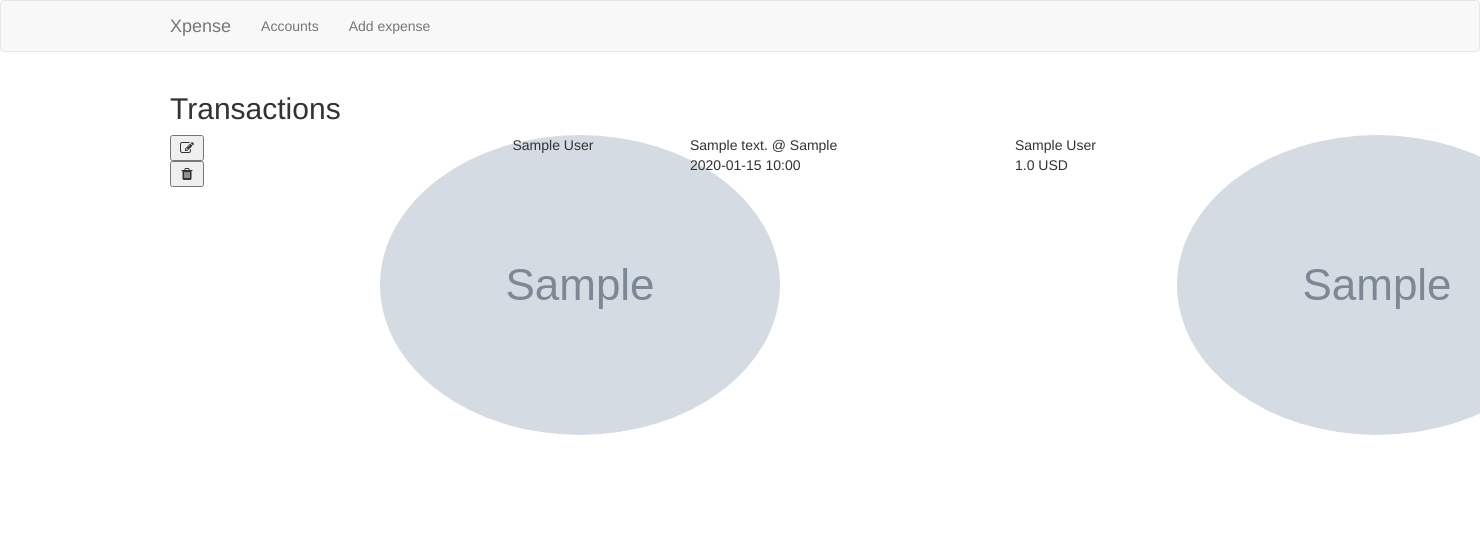
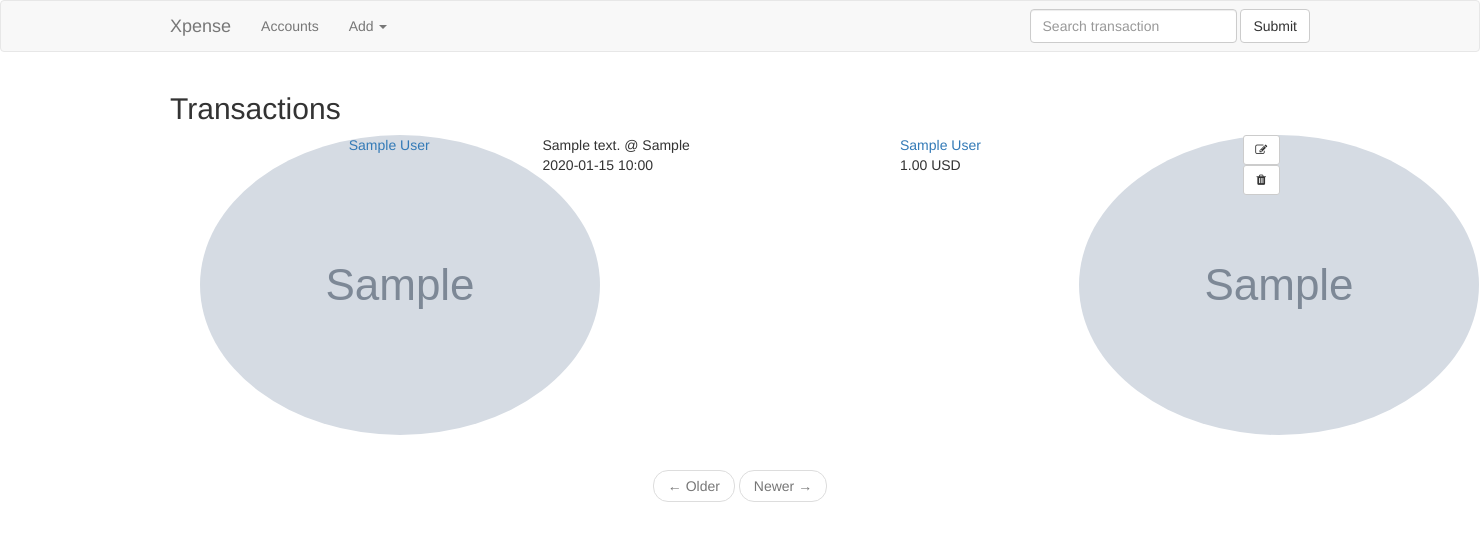
Before and after one commit to joao-borrego/xpense, a Flask app: page / in a window 1480 px wide; the page is wider, and only the part inside the window is pictured. Shown: the top 541 px of that part. Run offline with Flask 2, Linux system fonts and the light colour scheme; tables that the repository leaves empty hold one stand-in row (values such as "Sample post"); grey boxes marked "Sample" are stand-in pictures; some libraries are stand-ins or nearby versions.

Commit message:
Add account view; delete transaction
Add views for checking account balance and how much was spent in the
current month.
Added forms to add income and transfer transactions.
Improved overall layout and structure.
Added sample csv import file with example transaction data
Improve README

```diff
--- a/app/main/forms.py
+++ b/app/main/forms.py
@@ -1,5 +1,9 @@
 from flask_wtf import FlaskForm
-from wtforms import SelectField, DecimalField, StringField, TextAreaField, SubmitField, DateTimeField
+from wtforms import SelectField, DecimalField, StringField, TextAreaField, SubmitField, DateTimeField, HiddenField
+
+
+class EmptyForm(FlaskForm):
+    submit = SubmitField('Submit')
 
 
 class AddExpenseForm(FlaskForm):
@@ -11,3 +15,24 @@ class AddExpenseForm(FlaskForm):
     where = StringField('Where')
     datetime = DateTimeField('When', format='%Y/%m/%d %H:%M:%S')
     submit = SubmitField('Add Expense')
+
+
+class AddTransferForm(FlaskForm):
+    src_account = SelectField('Source Account')
+    dest_account = SelectField('Destination Account')
+    value_src = DecimalField('Source value')
+    value_dest = DecimalField('Destination value')
+    description = TextAreaField('Description')
+    where = StringField('Where')
+    datetime = DateTimeField('When', format='%Y/%m/%d %H:%M:%S')
+    submit = SubmitField('Add Transfer')
+
+
+class AddIncomeForm(FlaskForm):
+    dest_account = SelectField('Destination Account')
+    value_src = DecimalField('Source value')
+    value_dest = DecimalField('Destination value')
+    description = TextAreaField('Description')
+    where = StringField('Where')
+    datetime = DateTimeField('When', format='%Y/%m/%d %H:%M:%S')
+    submit = SubmitField('Add Transfer')
--- a/app/main/routes.py
+++ b/app/main/routes.py
@@ -1,11 +1,10 @@
-from datetime import datetime
 from typing import List
 
 from flask import render_template, request, url_for, current_app, redirect
 
 from app import db
 from app.main import bp
-from app.main.forms import AddExpenseForm
+from app.main.forms import AddExpenseForm, AddTransferForm, AddIncomeForm, EmptyForm
 from app.models import Account, Transaction, TransactionType
 
 
@@ -20,6 +19,7 @@ def get_all_categories() -> List[Account]:
 @bp.route('/')
 @bp.route('/index')
 def index():
+    form = EmptyForm()
     page = request.args.get('page', 1, type=int)
     transactions = Transaction.query.order_by(Transaction.datetime.desc()).paginate(
         page, current_app.config['TRANSACTIONS_PER_PAGE'], False)
@@ -28,7 +28,7 @@ def index():
     prev_url = url_for('main.index', page=transactions.prev_num) \
         if transactions.has_prev else None
     return render_template('index.html', title='Home', transactions=transactions.items,
-                           next_url=next_url, prev_url=prev_url)
+                           next_url=next_url, prev_url=prev_url, form=form)
 
 
 @bp.route('/accounts')
@@ -36,6 +36,13 @@ def view_accounts():
     accounts = get_all_accounts()
     categories = get_all_categories()
     return render_template('accounts.html', title='Accounts', accounts=accounts, categories=categories)
+
+
+@bp.route('/account/<id>')
+def view_account(id):
+    account = Account.query.filter_by(id=id).first()
+    transactions = account.transactions_cur_month()
+    return render_template('account.html', title='Account', account=account, transactions=transactions)
 
 
 @bp.route('/add/expense', methods=['GET', 'POST'])
@@ -62,3 +69,70 @@ def add_expense():
     form.src_account.data = accounts[0].name
     form.dest_account.data = categories[0].name
     return render_template('add_expense.html', title='Add expense', form=form)
+
+
+@bp.route('/add/transfer', methods=['GET', 'POST'])
+def add_transfer():
+    form = AddTransferForm()
+    accounts = get_all_accounts()
+    categories = get_all_categories()
+    form.src_account.choices = form.dest_account.choices = [a.name for a in accounts]
+
+    if form.validate_on_submit():
+        src_account = Account.query.filter_by(name=form.src_account.data).first()
+        dest_account = Account.query.filter_by(name=form.dest_account.data).first()
+        transaction = Transaction(
+            type=TransactionType.transfer, datetime=form.datetime.data,
+            value_src=float(form.value_src.data), currency_src=src_account.currency,
+            value_dest=float(form.value_dest.data), currency_dest=dest_account.currency,
+            description=form.description.data, where=form.where.data
+        )
+        src_account.add_transaction(transaction=transaction, dest_account=dest_account)
+        db.session.commit()
+        return redirect(url_for('main.index'))
+
+    form.src_account.data = accounts[0].name
+    form.dest_account.data = categories[0].name
+    return render_template('add_transfer.html', title='Add expense', form=form)
+
+
+@bp.route('/add/income', methods=['GET', 'POST'])
+def add_income():
+    form = AddIncomeForm()
+    accounts = get_all_accounts()
+    form.dest_account.choices = [a.name for a in accounts]
+
+    if form.validate_on_submit():
+        dest_account = Account.query.filter_by(name=form.dest_account.data).first()
+        transaction = Transaction(
+            type=TransactionType.income, datetime=form.datetime.data,
+            value_src=float(form.value_src.data), currency_src=dest_account.currency,
+            value_dest=float(form.value_dest.data), currency_dest=dest_account.currency,
+            description=form.description.data, where=form.where.data
+        )
+        dest_account.add_transaction(transaction=transaction)
+        db.session.commit()
+        return redirect(url_for('main.index'))
+
+    form.dest_account.data = accounts[0].name
+    return render_template('add_income.html', title='Add expense', form=form)
+
+
+@bp.route('/transaction/remove/<id>', methods=['POST'])
+def remove_transaction(id):
+    form = EmptyForm()
+    if form.validate_on_submit():
+        transaction = Transaction.query.filter_by(id=id).first()
+        if not transaction:
+            return redirect(url_for('main.index'))
+        if transaction.type == TransactionType.income:
+            transaction.dest_account.remove_transaction(transaction)
+        else:
+            transaction.src_account.remove_transaction(transaction)
+
+    return redirect(url_for('main.index'))
+
+
+@bp.route('/transaction/edit/<id>', methods=['POST'])
+def edit_transaction(id):
+    return redirect(url_for('main.index'))
--- /dev/null
+++ b/app/static/css/main.css
@@ -0,0 +1,11 @@
+/*
+ * Coloured labels for account balance
+ */
+
+.pos-value {
+    color: red;
+}
+
+.neg-value {
+    color: green;
+}
--- a/app/templates/_transaction.html
+++ b/app/templates/_transaction.html
@@ -4,57 +4,69 @@ Arguments
 #}
 
 <div class="row" id="transaction-list-item">
-    <div class="col-sm-2 actions">
-        <button class="action-btn"><i class="fa fa-edit fa-fw"></i></button>
-        <br>
-        <button class="action-btn"><i class="fa fa-trash fa-fw"></i></button>
-    </div>
-    <div class="col-sm-10 transaction">
-        <div class="row">
-            <div class="col-sm-4 src_account">
+    <div class="col-xs-11 transaction">
+        <div class="row form-group">
+            <div class="col-xs-4 src_account">
                 {% with account=transaction.src_account %}
-                <div class="col-sm-6 account-icon">
+                <div class="col-xs-6 account-icon">
                     {% if account %}
                     <img src="{{ account.get_icon() }}" style="border-radius: 50%">
                     {% else %}
-                    [No Icon]
+                    <img src="https://www.gravatar.com/avatar/34ae6773410925b4574e656be194f0ad?d=identicon&s=50"
+                         style="border-radius: 50%">
                     {% endif %}
                 </div>
-                <div class="col-sm-6 account-name">
+                <div class="col-xs-6 account-name">
                     <div class="row">
-                        {% if account %} {{ account.name }}
-                        {% else %} Income
+                        {% if account %}
+                        <a href="{{ url_for('main.view_account', id=account.id) }}">{{ account.name }}</a>
+                        {% else %}
+                        Income
                         {% endif %}
                     </div>
                     <div class="row">
-                        {% if transaction.currency_src != transaction.currency_dest %}
-                            {{ transaction.value_src }} {{ transaction.currency_src }}
+                        {% if transaction.value_src != transaction.value_dest %}
+                            {{ "%.2f"|format(transaction.value_src) }} {{ transaction.currency_src }}
                         {% endif %}
                     </div>
                 </div>
                 {% endwith %}
             </div>
-            <div class="col-sm-4 details">
+            <div class="col-xs-4 details">
                 {{ transaction.description }}
                 {% if transaction.where %} @ {{ transaction.where }} {% endif %}
                 <br>
                 {{ transaction.datetime.strftime('%Y-%m-%d %H:%M') }}
             </div>
-            <div class="col-sm-4 dest_account">
+            <div class="col-xs-4 dest_account">
                 {% with account=transaction.dest_account %}
-                <div class="col-sm-6 account-name">
+                <div class="col-xs-6 account-name">
                     <div class="row">
-                        {{ account.name }}
+                        <a href="{{ url_for('main.view_account', id=account.id) }}">{{ account.name }}</a>
                     </div>
                     <div class="row">
-                        {{ transaction.value_dest }} {{ transaction.currency_dest }}
+                        {{ "%.2f"|format(transaction.value_dest) }} {{ transaction.currency_dest }}
                     </div>
                 </div>
-                <div class="col-sm-6 account-icon">
+                <div class="col-xs-6 account-icon">
                     <img src="{{ account.get_icon() }}" style="border-radius: 50%">
                 </div>
                 {% endwith %}
             </div>
         </div>
     </div>
+    {% if form %}
+    <div class="col-xs-1 actions">
+        <div class="row">
+            <form action="{{ url_for('main.edit_transaction', id=transaction.id) }}" method="post">
+                {{ form.hidden_tag() }}
+                <button type="submit" class="btn btn-sm btn-default"><i class="fa fa-edit fa-fw"></i></button>
+            </form>
+            <form action="{{ url_for('main.remove_transaction', id=transaction.id) }}" method="post">
+                {{ form.hidden_tag() }}
+                <button type="submit" class="btn btn-sm btn-default"><i class="fa fa-trash fa-fw"></i></button>
+            </form>
+        </div>
+    </div>
+    {% endif %}
 </div>
--- a/app/templates/base.html
+++ b/app/templates/base.html
@@ -8,19 +8,31 @@
 <nav class="navbar navbar-default">
      <div class="container">
         <div class="navbar-header"><a class="navbar-brand" href="{{ url_for('main.index') }}">Xpense</a></div>
-            <div class="collapse navbar-collapse" id="bs-example-navbar-collapse-1">
         <ul class="nav navbar-nav">
             <li><a href="{{ url_for('main.view_accounts') }}">{{ 'Accounts' }}</a></li>
+            <li class="dropdown">
+                <a class="dropdown-toggle" data-toggle="dropdown" href="#">Add
+                <span class="caret"></span></a>
+                <ul class="dropdown-menu">
                   <li><a href="{{ url_for('main.add_expense') }}">{{ 'Add expense' }}</a></li>
+                  <li><a href="{{ url_for('main.add_transfer') }}">{{ 'Add transfer' }}</a></li>
+                  <li><a href="{{ url_for('main.add_income') }}">{{ 'Add income' }}</a></li>
                 </ul>
+            </li>
+        </ul>
+        <form class="navbar-form navbar-right">
+            <div class="form-group">
+                <input type="text" class="form-control" placeholder="Search transaction">
             </div>
+            <button type="submit" class="btn btn-default">Submit</button>
+        </form>
      </div>
 </nav>
 {% endblock %}
 
 {% block content %}
     <link rel="stylesheet" href="https://cdnjs.cloudflare.com/ajax/libs/font-awesome/4.7.0/css/font-awesome.min.css">
-
+    <link rel="stylesheet" href="{{ url_for('static', filename='css/main.css') }}">
     <div class="container">
         {% with messages = get_flashed_messages() %}
         {% if messages %}
--- a/app/templates/transactions.html
+++ b/app/templates/transactions.html
@@ -1,14 +1,22 @@
 <h2>Transactions</h2>
 
+<div class="container">
     {% for transaction in transactions %}
         {% include '_transaction.html' %}
     {% endfor %}
+</div>
 
-<div class="row">
+<nav aria-label="...">
+    <ul class="pager">
         {% if next_url %}
-    <button onclick="location.href='{{ next_url }}'"><i class="fa fa-arrow-left"></i> Older</button>
+        <li><a href="{{ next_url }}"><span aria-hidden="true">&larr;</span> Older</a></li>
+        {% else %}
+        <li class="disabled"><a href="#"><span aria-hidden="true">&larr;</span> Older</a></li>
         {% endif %}
         {% if prev_url %}
-    <button onclick="location.href='{{ prev_url }}'">Newer <i class="fa fa-arrow-right"></i></button>
+        <li><a href="{{ prev_url }}">Newer <span aria-hidden="true">&rarr;</span></a></li>
+        {% else %}
+        <li class="disabled"><a href="#">Newer <span aria-hidden="true">&rarr;</span></a></li>
         {% endif %}
-</div>
+    </ul>
+</nav>
--- a/import.py
+++ b/import.py
@@ -1,6 +1,8 @@
 import csv
 from datetime import datetime
 from typing import Dict, List, Tuple
+import os
+dir_path = os.path.dirname(os.path.realpath(__file__))
 
 from app import create_app, db
 from app.models import Transaction, TransactionType, Account
@@ -15,7 +17,8 @@ def main():
     db.drop_all()
     db.create_all()
 
-    csv_file = '/home/borrego/Downloads/avz_export.csv'
+    # csv_file = "/home/borrego/Downloads/avz_export.csv"
+    csv_file = os.path.join(dir_path, "data", "sample_import.csv")
     dict_list = to_dict(csv_file)
     for entry in dict_list:
         create_transaction(entry)
@@ -46,6 +49,7 @@ def get_account(name: str, currency: str, is_category=False):
     account = Account.query.filter_by(name=name, currency=currency).first()
     if account is None:
         account = Account(name=name, currency=currency, balance=0.0, is_category=is_category)
+        account.generate_icon()
         db.session.add(account)
         db.session.commit()
         print(f"Added {account}")
```
Also changed, not shown: app/models.py (+28 -5 lines), app/templates/_account.html (+11 -5 lines), app/templates/account.html (added, +20 -0 lines), app/templates/add_income.html (added, +11 -0 lines), app/templates/add_transfer.html (added, +11 -0 lines), data/sample_import.csv (added, +12 -0 lines), .img/index.png (added), README.md. Lines whose indentation alone changed are shown as unchanged.
